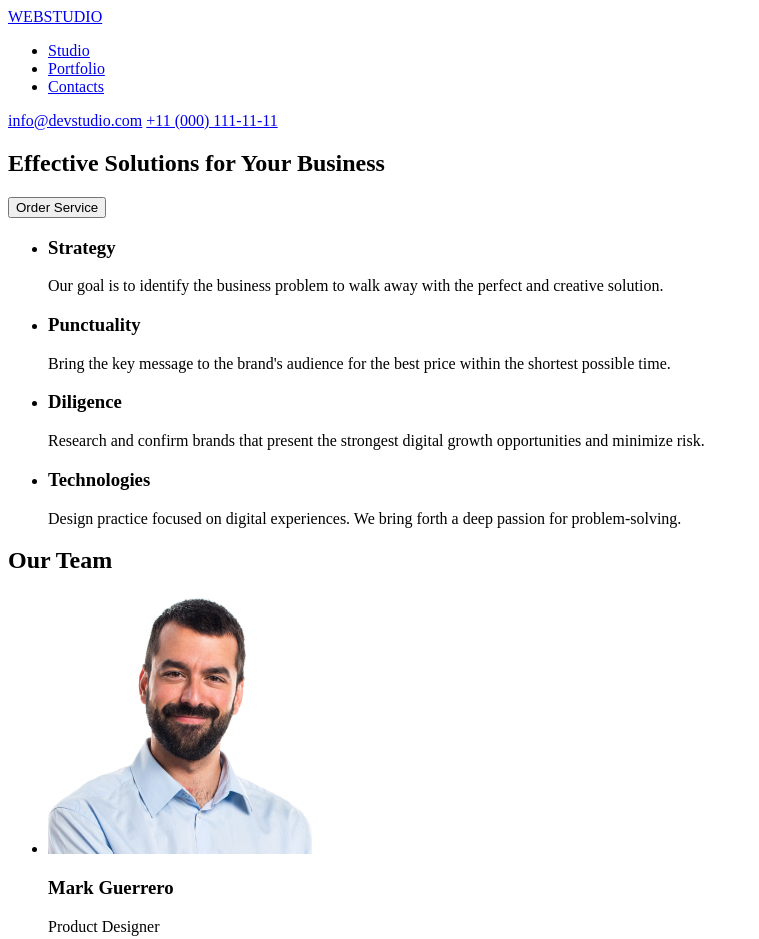
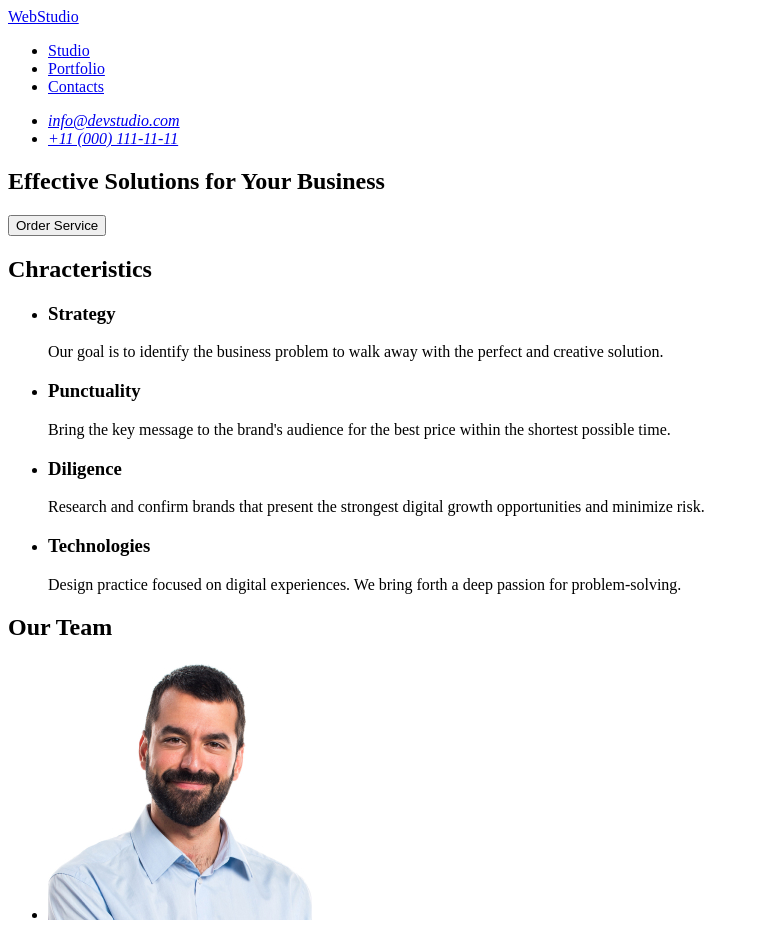
Before and after one commit to MeldiUA/goit-markup-hw-01, a plain HTML site: page index.html in a window 1280 px wide. Shown: the top 939 px of the page, without its empty margins (0-759 px from the left). Drawn offline with Linux system fonts and the light colour scheme.

Commit message:
Update index.html

```diff
--- a/index.html
+++ b/index.html
@@ -7,8 +7,8 @@
   </head>
   <body>
     <header>
-      <a href="/index.html" target="_blank">WEBSTUDIO</a>
       <nav>
+        <a href="/index.html" target="_blank">WebStudio</a>
         <ul>
           <li>
             <a href="/">Studio</a>
@@ -21,8 +21,12 @@
           </li>
         </ul>
       </nav>
-      <a href="mailto:info@devstudio.com">info@devstudio.com</a>
-      <a href="tel:+110001111111">+11 (000) 111-11-11</a>
+      <address>
+        <ul>
+          <li><a href="mailto:info@devstudio.com">info@devstudio.com</a></li>
+          <li><a href="tel:+110001111111">+11 (000) 111-11-11</a></li>
+        </ul>
+      </address>
     </header>
     <main>
       <!-- Main -->
@@ -32,6 +36,8 @@
       </section>
       <!-- Chracteristics -->
       <section>
+        <!-- must be hidden -->
+        <h2>Chracteristics</h2>
         <ul>
           <li>
             <h3>Strategy</h3>
@@ -111,7 +117,7 @@
       </section>
     </main>
     <footer>
-      <a href="/index.html" target="_blank">WEBSTUDIO</a>
+      <a href="/index.html" target="_blank">WebStudio</a>
       <p>
         Increase the flow of customers and sales for your business with digital
         marketing & growth solutions.
```
